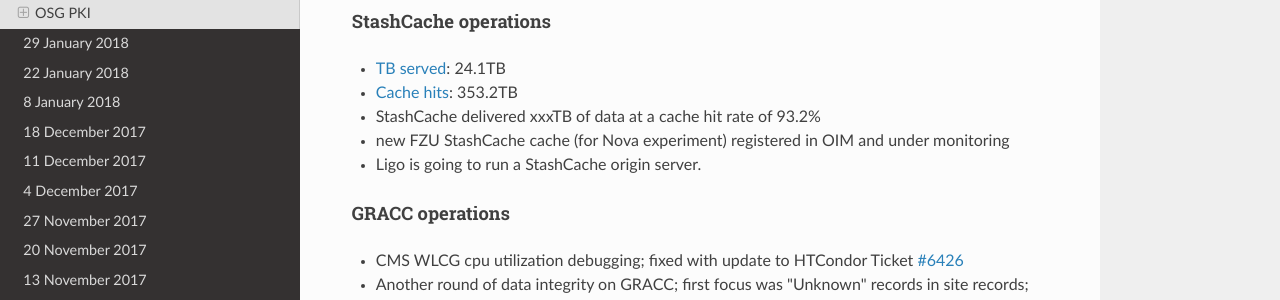
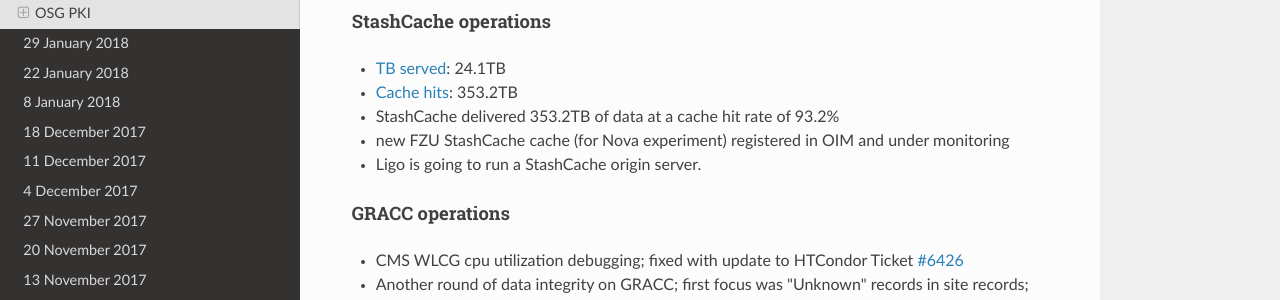
Before and after one commit to osg-htc/operations, an MkDocs documentation site: the page built from docs/WeeklyMinutes/05Feb2018.md, in a window 1280 px wide and 900 px high, scrolled down 880 px. Shown: the part 151-451 px from the top of the window. Built offline with MkDocs 1.6.1, drawn with Linux system fonts in a browser that asks for light colours; nearby versions of some CDN libraries; old or Windows-style settings are respelled for this version of MkDocs.

Commit message:
Update 05Feb2018.md

```diff
--- a/docs/WeeklyMinutes/05Feb2018.md
+++ b/docs/WeeklyMinutes/05Feb2018.md
@@ -32,7 +32,7 @@
 #### StashCache operations
    * [TB served](http://tinyurl.com/ydaereyo): 24.1TB
    * [Cache hits](http://tinyurl.com/ydaereyo): 353.2TB
-   * StashCache delivered xxxTB of data at a cache hit rate of 93.2%
+   * StashCache delivered 353.2TB of data at a cache hit rate of 93.2%
    * new FZU StashCache cache (for Nova experiment) registered in OIM and under monitoring
    * Ligo is going to run a StashCache origin server.
 
```
